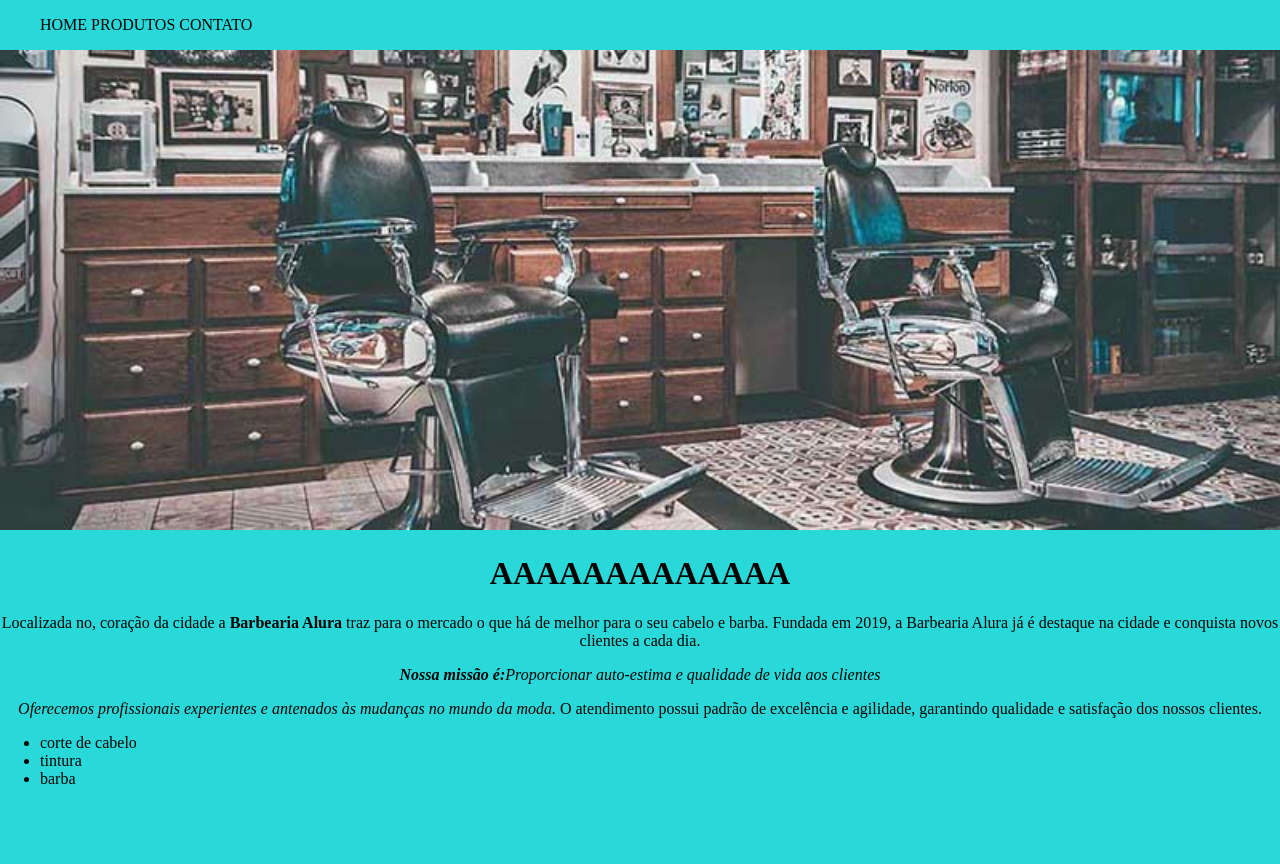
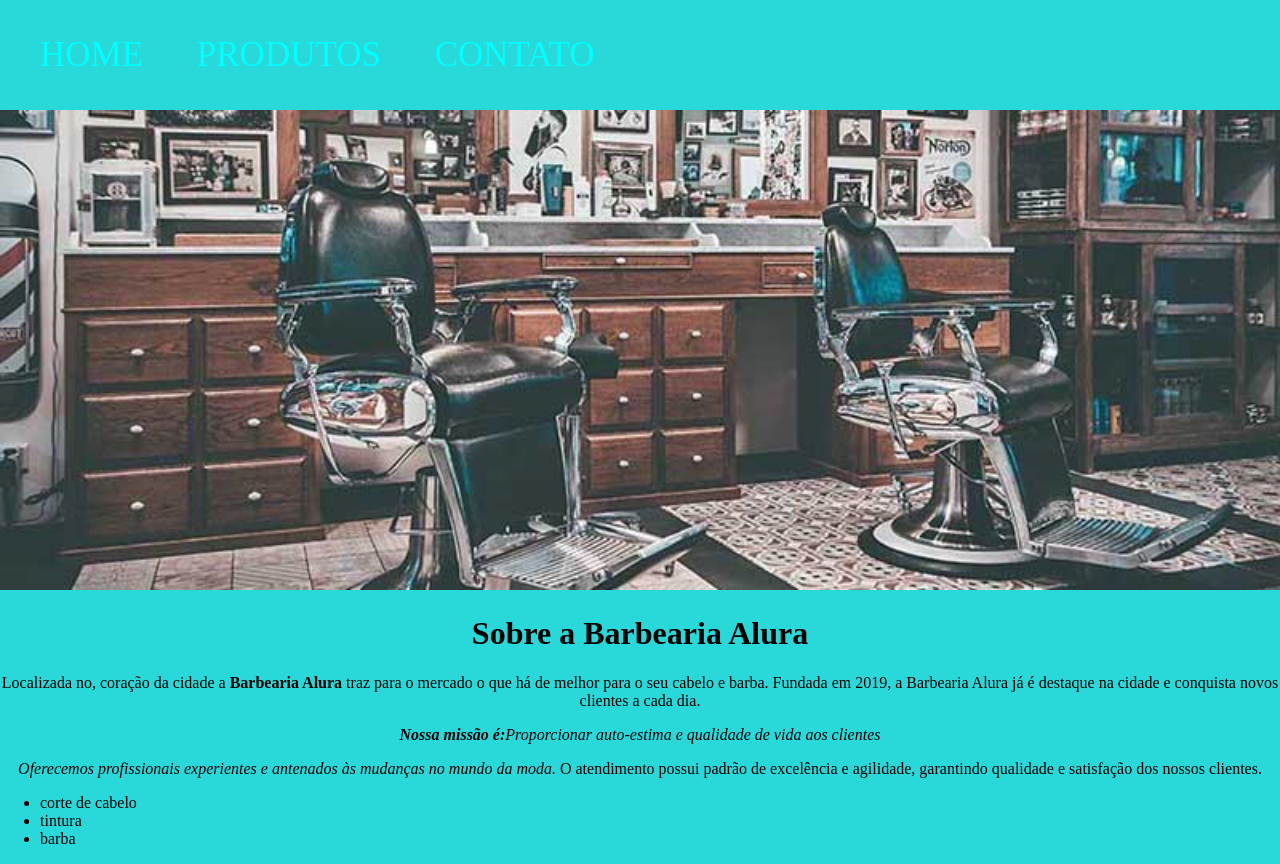
Before and after one commit to adriner123/barbearia, a plain HTML site: page index.html in a window 1280 px wide. Before the commit the page ends 804 px from the top, so only its background shows below. Drawn offline with Linux system fonts and the light colour scheme.

Commit message:
contatinhos 👍

```diff
--- a/index.html
+++ b/index.html
@@ -20,7 +20,7 @@
 
     <body> <!--corpo do site (tudo a partir daqui aparece na tela)-->
  <div>
-	<h1 class="texto-centralizado">AAAAAAAAAAAAA</h1> <!--hierarquia ímportância de títulos, vai do H1 ao H6, onde o 1 é o mais importante-->
+	<h1 class="texto-centralizado">Sobre a Barbearia Alura</h1> <!--hierarquia ímportância de títulos, vai do H1 ao H6, onde o 1 é o mais importante-->
 </div>
 
 	<!--p - parágrafo, STRONG ou b - negrito, em ou i - itálico-->
--- a/style.css
+++ b/style.css
@@ -2,8 +2,22 @@ nav li {
 	display: inline;
 	text-decoration: none;
 	text-transform: uppercase;
+	margin: 0, 25px, 0, 25px;
+	padding-right: 5%;
 }
-
+nav {
+    width: 940px;
+}
+nav {
+    font-weight: lighter;
+	font-size: 35px;
+	text-decoration: none;
+	color: cyan;
+}
+nav a:hover {
+      color: red;
+	  text-decoration: underline;
+}
 #banner {
 	width: 100%;
 }
```
